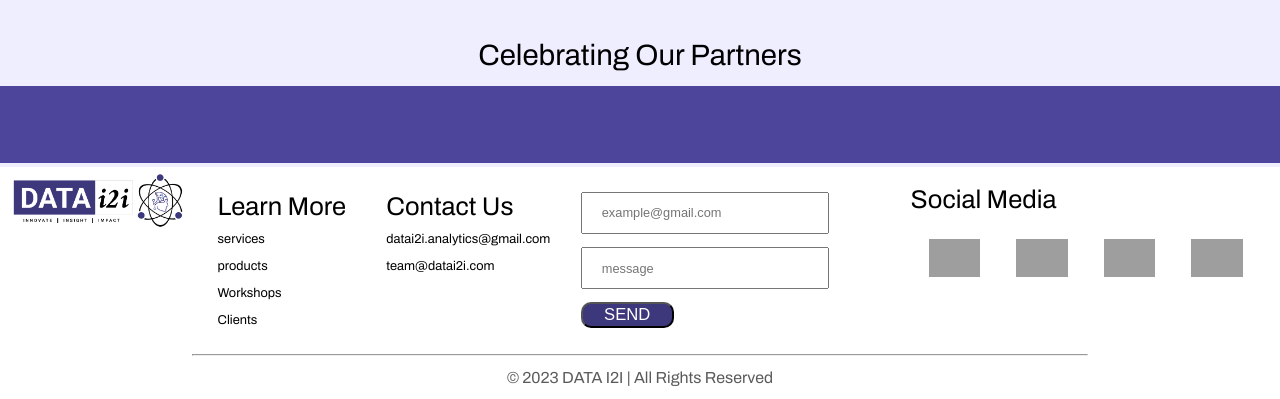
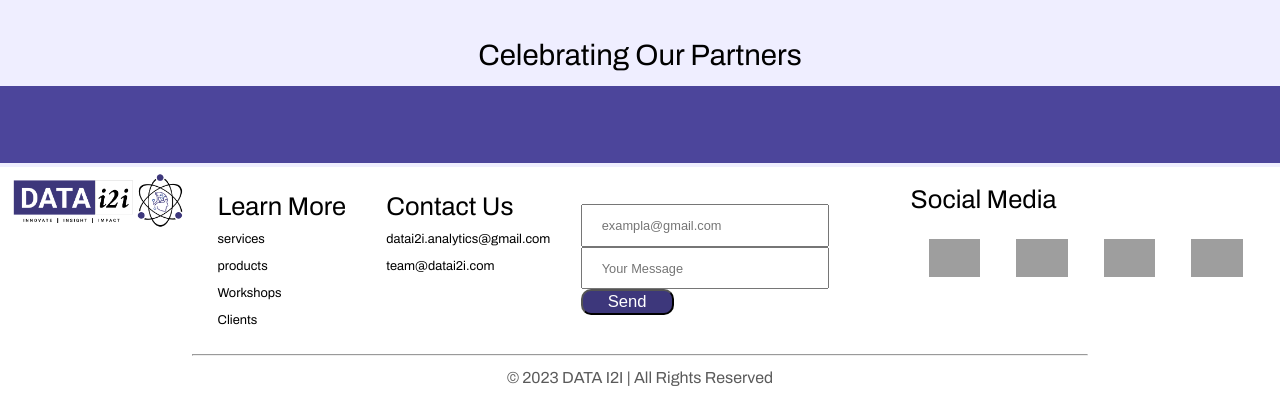
Before and after one commit to Datai2i-web/Datai2i, a Flask app: template templates/index.html in a window 1280 px wide. Shown: the part 1588-1987 px from the top of the page. Run offline with Flask 2, Linux system fonts and the light colour scheme; the template is opened without the code that fills it, so the values that code supplies are empty; parts of the project's set-up code (start-up, migrations or seed data) failed here and were passed over; grey boxes are pictures that could not be loaded.

Commit message:
final check commit

```diff
--- a/app.py
+++ b/app.py
@@ -31,7 +31,6 @@ def index():
     data = list(db.find({}))
     return render_template('index.html', data=data)
     # return render_template('index.html')
-
 
 @app.route('/signin')
 def adminSignin():
--- a/templates/index.html
+++ b/templates/index.html
@@ -242,7 +242,7 @@
             <marquee behavior="scroll" direction="left" scrolldelay="0">
                 <img src="../static/scroll (1).png" alt="partner-1">
                 <img src="../static/scroll (2).png" alt="partner-2">
-                <img src="../static/scroll (3).png" alt="partner-3">
+                <img src="https://encrypted-tbn0.gstatic.com/images?q=tbn:ANd9GcSBabC7ZujFru0WAkaRxFv3O8T8NQ2U8dcn5KqZ_IhywNwdL9D95nwVjZsy2tMV10C9X84&usqp=CAU" alt="partner-3">
                 <img src="../static/scroll (4).png" alt="partner-4">
             </marquee>
         </div>
@@ -263,10 +263,18 @@
                 </div>
             </div>
             <div class="contact-form">
-                <input type="text" id="email" placeholder="example@gmail.com">
-                <input type="text" id="message" placeholder="message">
-                <button>SEND</button>
+                <!-- <form action="/sendmail" method="get" enctype="multipart/form-data">
+                <input type="text" id="email" name="mail" placeholder="example@gmail.com">
+                <input type="text" id="message" name="des" placeholder="message">
+                <input type="submit" value="send">
+                </form> -->
+                <form action="https://formsubmit.co/datai2i.web@gmail.com" method="POST">
+                    <input type="email" name="email" required placeholder="exampla@gmail.com">
+                    <input type="text" name="message" required placeholder="Your Message">
+                    <button type="submit">Send</button>
+               </form>
             </div>
+
             <div class="social-media">
                 <h1>Social Media</h1>
                 <div class="social-icon">
@@ -428,7 +436,7 @@
             <marquee behavior="scroll" direction="left" scrolldelay="0">
                 <img src="../static/scroll (1).png" alt="partner-1">
                 <img src="../static/scroll (2).png" alt="partner-2">
-                <img src="../static/scroll (3).png" alt="partner-3">
+                <img src="https://encrypted-tbn0.gstatic.com/images?q=tbn:ANd9GcSBabC7ZujFru0WAkaRxFv3O8T8NQ2U8dcn5KqZ_IhywNwdL9D95nwVjZsy2tMV10C9X84&usqp=CAU" alt="partner-3">
                 <img src="../static/scroll (4).png" alt="partner-4">
             </marquee>
         </div>
@@ -449,11 +457,11 @@
                     <a href="mailto:datai2i.analytics@gmail.com">datai2i.analytics@gmail.com</a>
                     <a href="mailto:team@datai2i.com">team@datai2i.com</a>
                 </div>
-                <div class="contact-form">
-                    <input type="text" id="email" placeholder="example@gmail.com" fdprocessedid="lxpn2e">
-                    <input type="text" id="message" placeholder="message" fdprocessedid="6hbspj">
-                    <button fdprocessedid="aawfpq">SEND</button>
-                </div>
+                <form action="https://formsubmit.co/datai2i.web@gmail.com" method="POST">
+                    <input type="email" name="email" required placeholder="exampla@gmail.com">
+                    <input type="text" name="message" required placeholder="Your Message">
+                    <button type="submit">Send</button>
+               </form>
             </div>
         </footer>
         <div class="social-media">
```
